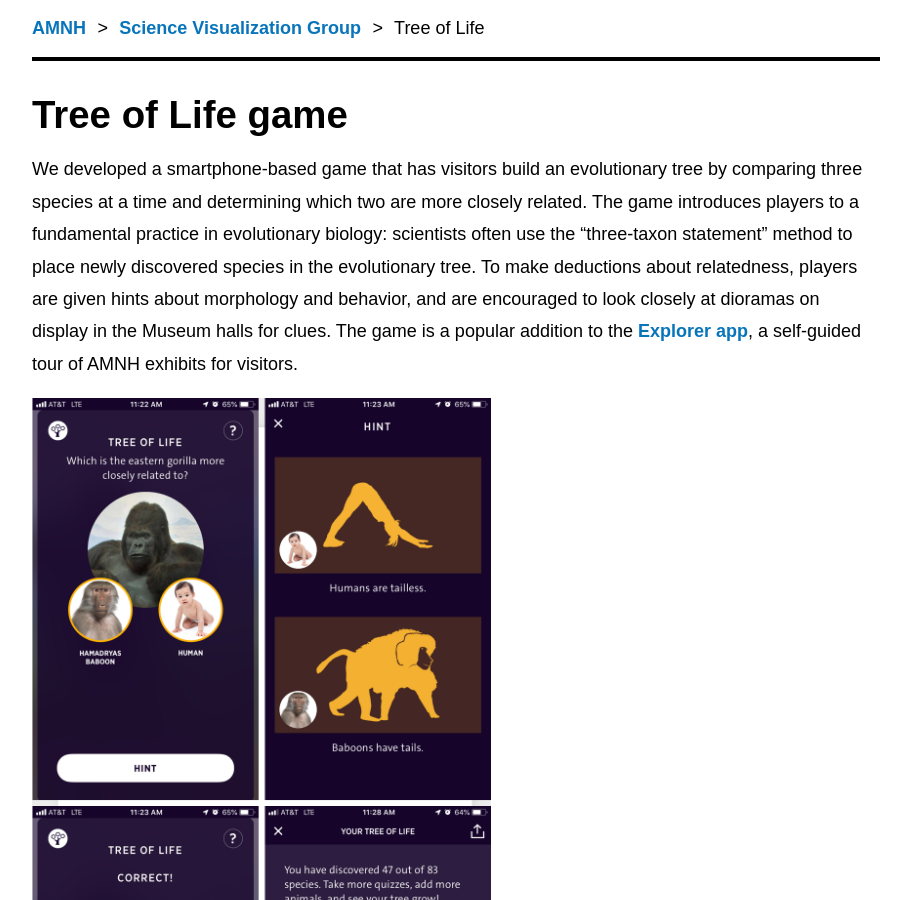
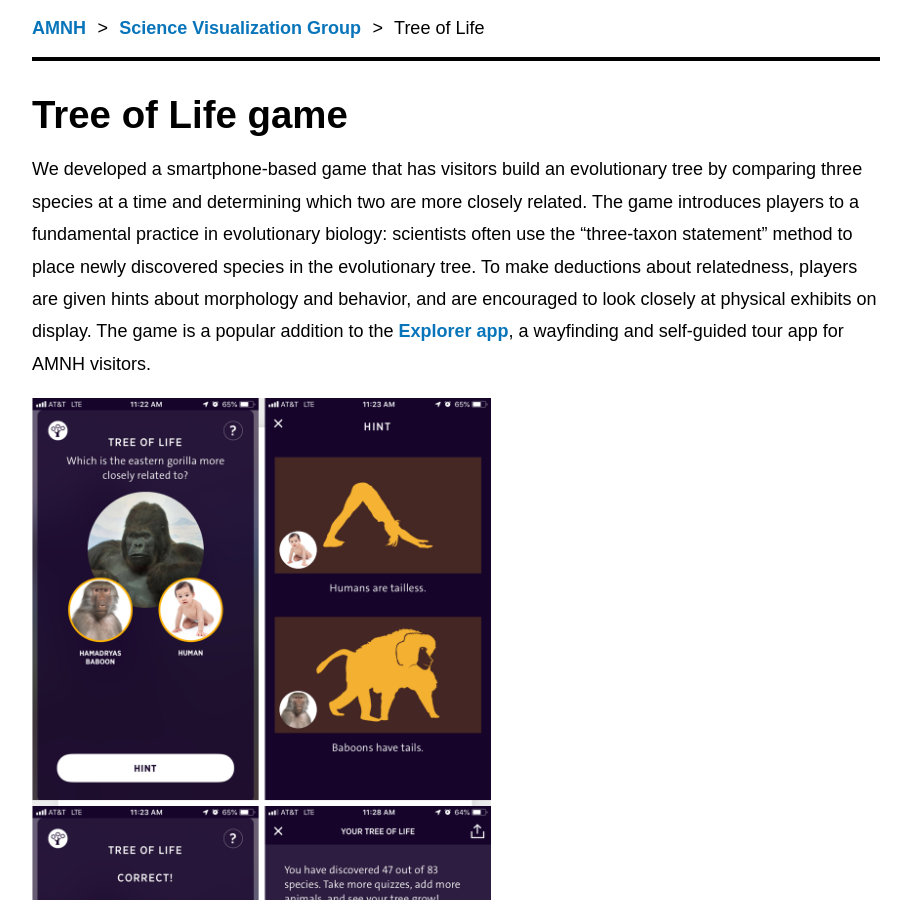
Before and after one commit to amnh-sciviz/amnh-sciviz.github.io, a Jekyll site: the page built from _projects/tree_of_life.md, in a window 1280 px wide and 900 px high. Shown: the whole window, without its empty margins (184-1095 px from the left). Built offline with Jekyll 4.4.1, drawn with Linux system fonts in a browser that asks for light colours.

Commit message:
Update tree_of_life.md

```diff
--- a/_projects/tree_of_life.md
+++ b/_projects/tree_of_life.md
@@ -8,7 +8,7 @@ permalink: /tree-of-life/
 
 ## Tree of Life game
 
-We developed a smartphone-based game that has visitors build an evolutionary tree by comparing three species at a time and determining which two are more closely related. The game introduces players to a fundamental practice in evolutionary biology: scientists often use the "three-taxon statement" method to place newly discovered species in the evolutionary tree. To make deductions about relatedness, players are given hints about morphology and behavior, and are encouraged to look closely at dioramas on display in the Museum halls for clues. The game is a popular addition to the [Explorer app](https://www.amnh.org/apps/explorer), a self-guided tour of AMNH exhibits for visitors.
+We developed a smartphone-based game that has visitors build an evolutionary tree by comparing three species at a time and determining which two are more closely related. The game introduces players to a fundamental practice in evolutionary biology: scientists often use the "three-taxon statement" method to place newly discovered species in the evolutionary tree. To make deductions about relatedness, players are given hints about morphology and behavior, and are encouraged to look closely at physical exhibits on display. The game is a popular addition to the [Explorer app](https://www.amnh.org/apps/explorer), a wayfinding and self-guided tour app for AMNH visitors.
 
 ![Tree of Life game screenshots](/assets/img/ToL-gorilla.png)
 
```
